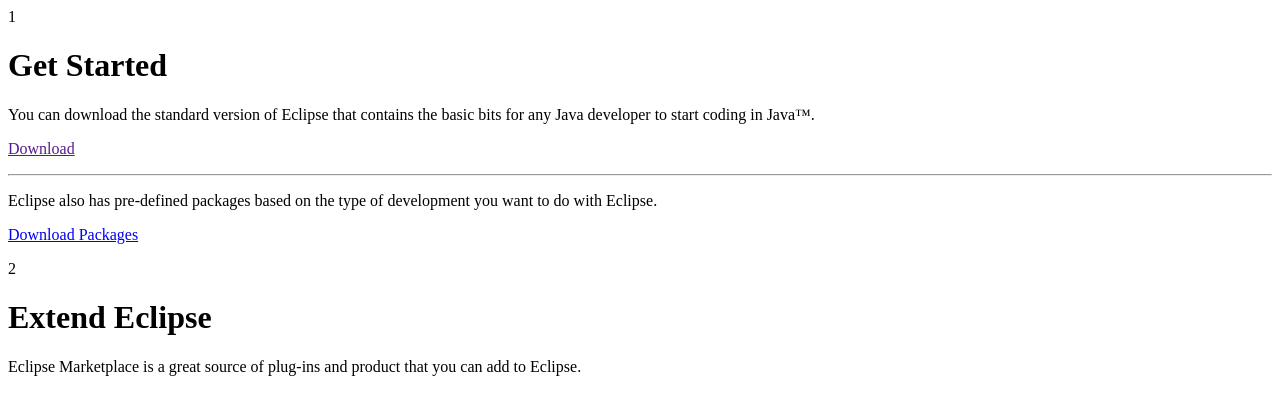
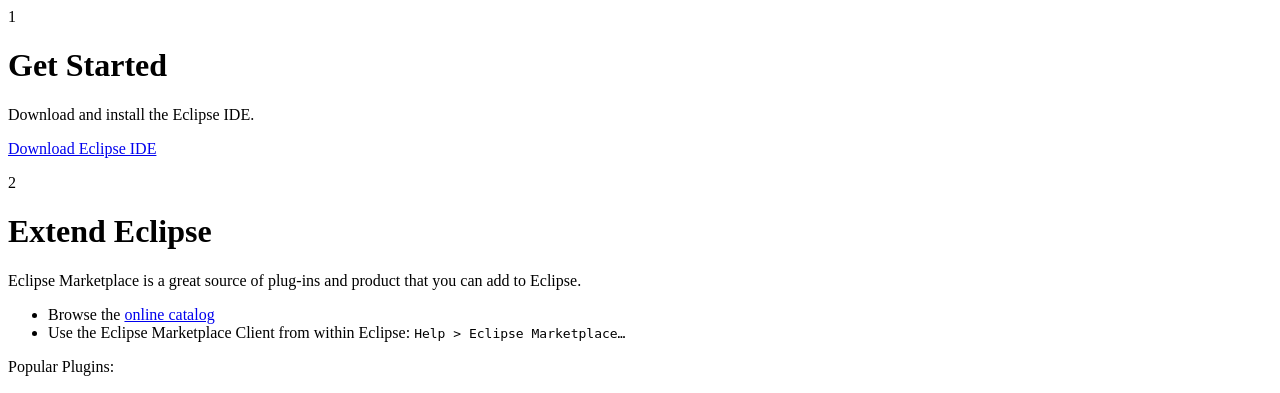
Before and after one commit to isabella232/users-1, a PHP site: page /content/en_index.php in a window 1280 px wide. Shown: the top 393 px of the page. Run offline with PHP 8.4, Linux system fonts and the light colour scheme; data that the repository does not hold is empty.

Commit message:
Make the download options simplier.
There can be only one.

```diff
--- a/content/en_index.php
+++ b/content/en_index.php
@@ -18,12 +18,8 @@
     <div class="col-md-6 one gs-item">
       <div class="circle">1</div>
       <h1 class="fw-600">Get Started</h1>
-      <p>You can download the standard version of Eclipse that contains the basic bits
-      for any Java developer to start coding in Java&trade;.</p>
-      <p><a href="<?php print $standard['url'];?>" class="btn btn-warning">Download</a></p>
-      <hr/>
-      <p> Eclipse also has pre-defined packages based on the type of development you want to do with Eclipse.</p>
-      <p><a href="/downloads/" class="btn btn-warning">Download Packages </a></p>
+		<p>Download and install the Eclipse IDE.</p>
+		<p><a href="/downloads/" class="btn btn-warning">Download Eclipse IDE</a></p>
     </div>
 
     <div class="col-md-6 two gs-item">
```
